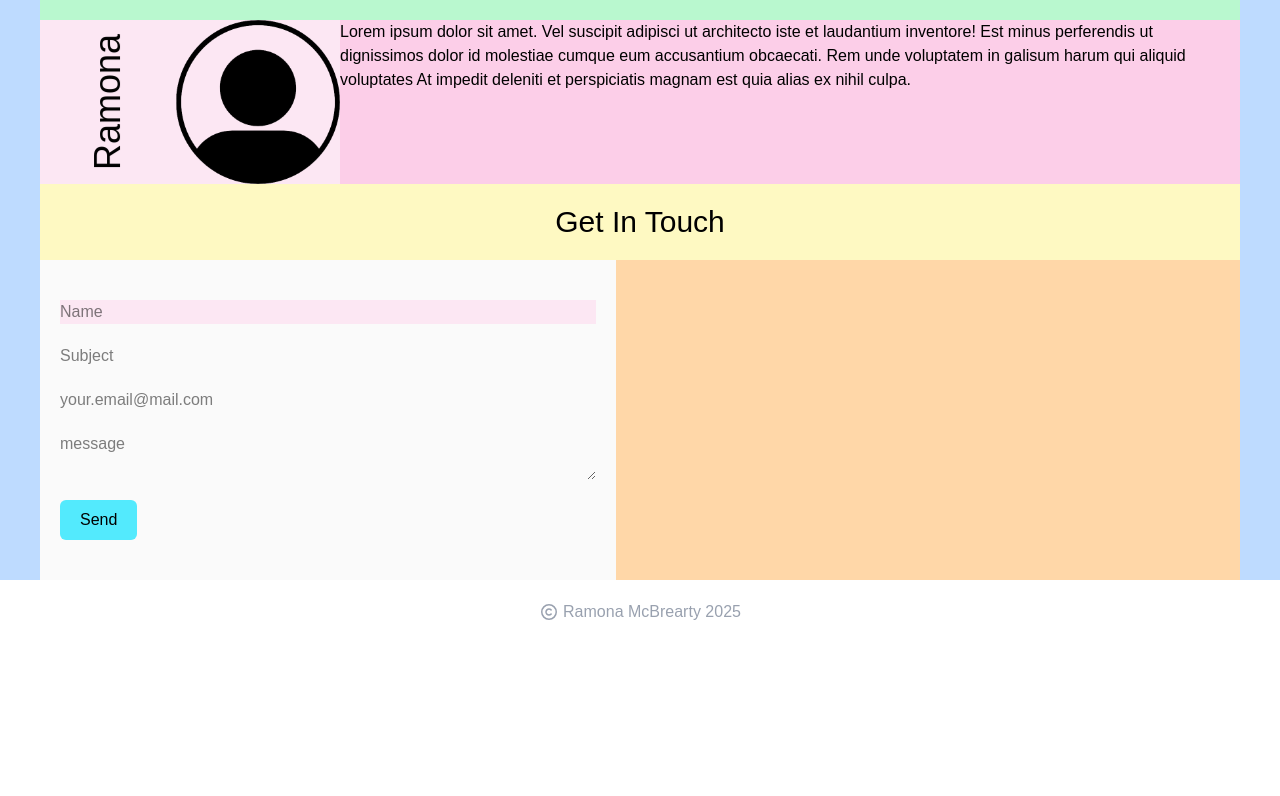
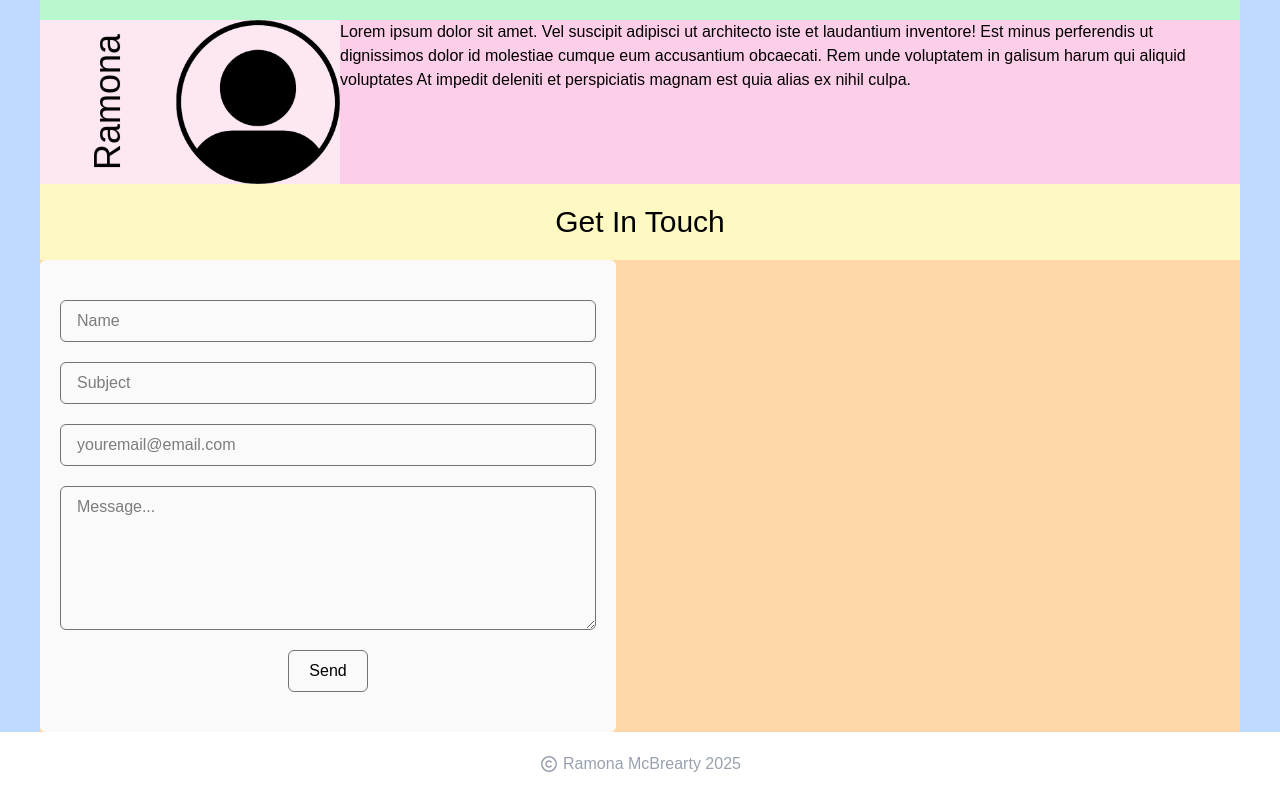
Before and after one commit to ramona-xxii/ramona-freelance-nextapp, a Next.js app: page / in a window 1280 px wide. Shown: the part 1208-2004 px from the top of the page. Before the commit the page ends 1852 px from the top, so only its background shows below. Built offline with nearby package versions, Linux system fonts and the light colour scheme.

Commit message:
updated form styling

```diff
--- a/app/components/Form.js
+++ b/app/components/Form.js
@@ -27,13 +27,18 @@ export default function Form () {
     }
 
     return (
-
-        <form method="post" onSubmit={handleSubmit} className="flex flex-col bg-neutral-50 w-xl h-auto py-10 px-5 gap-5">
-            <input type="text" name="name" value={inputs.name} onChange={handleChange} placeholder="Name" className="bg-pink-100"/>
-            <input type="text" name="subject" value={inputs.subject} onChange={handleChange} placeholder="Subject" />
-            <input type="email" name="email" value={inputs.email} onChange={handleChange} placeholder="your.email@mail.com" />
-            <textarea name="message" value={inputs.message} onChange={handleChange} placeholder="message"></textarea>
-            <button type="submit" className="bg-cyan-300 w-fit px-5 py-2 rounded-md">Send</button>
+        <form method="post" onSubmit={handleSubmit} className="flex flex-col bg-neutral-50 w-xl h-auto py-10 px-5 gap-5 rounded-md">
+            {/** form inputs */}
+            <div className=" flex flex-col gap-5">
+                <input type="text" name="name" value={inputs.name} onChange={handleChange} placeholder="Name" className="form-input"/>
+                <input type="text" name="subject" value={inputs.subject} onChange={handleChange} placeholder="Subject" className="form-input"/>
+                <input type="email" name="email" value={inputs.email} onChange={handleChange} placeholder="youremail@email.com" className="form-input"/>
+                <textarea name="message" value={inputs.message} onChange={handleChange} placeholder="Message..." className="form-input h-36"></textarea>
+            </div>
+            {/** subit button */}
+            <div className="flex justify-center items-center">
+                <button type="submit" className="border border-solid border-neutral-500 w-fit px-5 py-2 rounded-md">Send</button>
+            </div>
         </form>
 
     );
```
